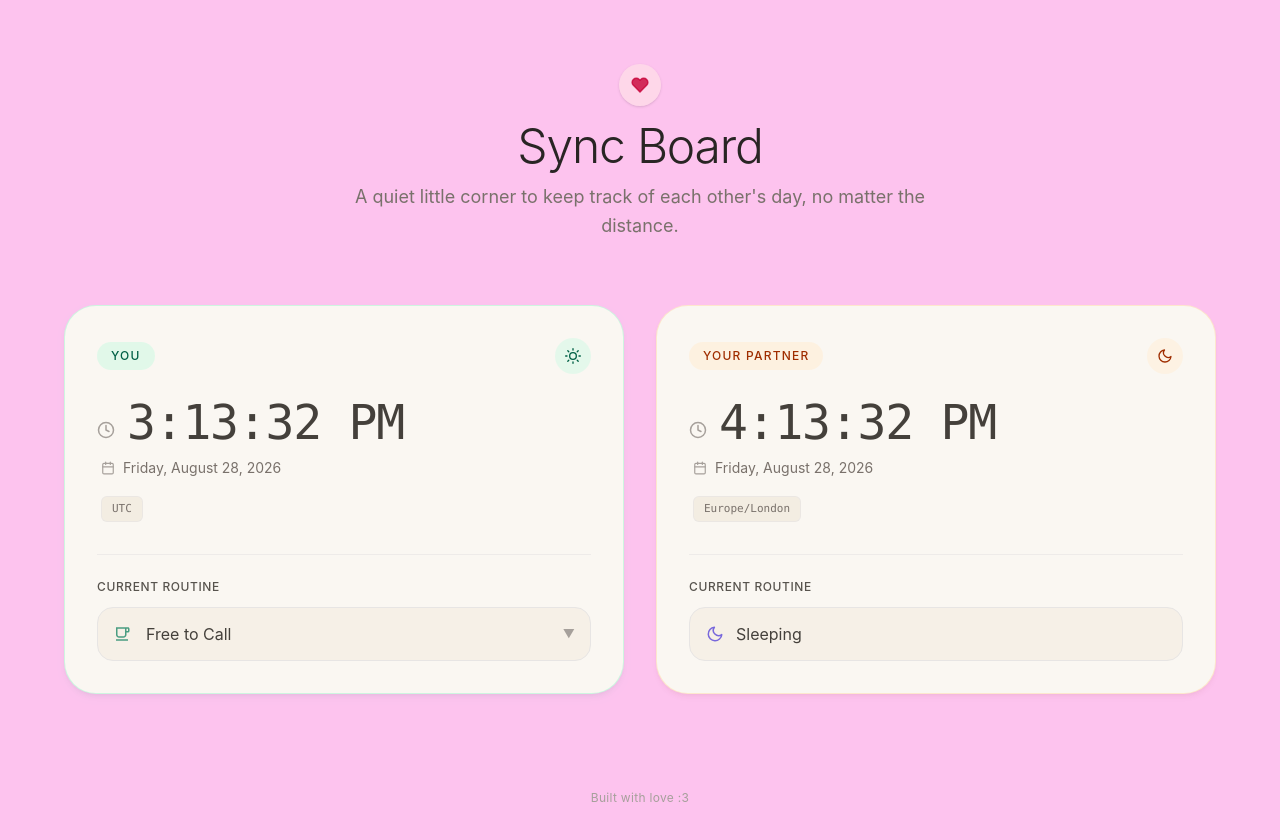
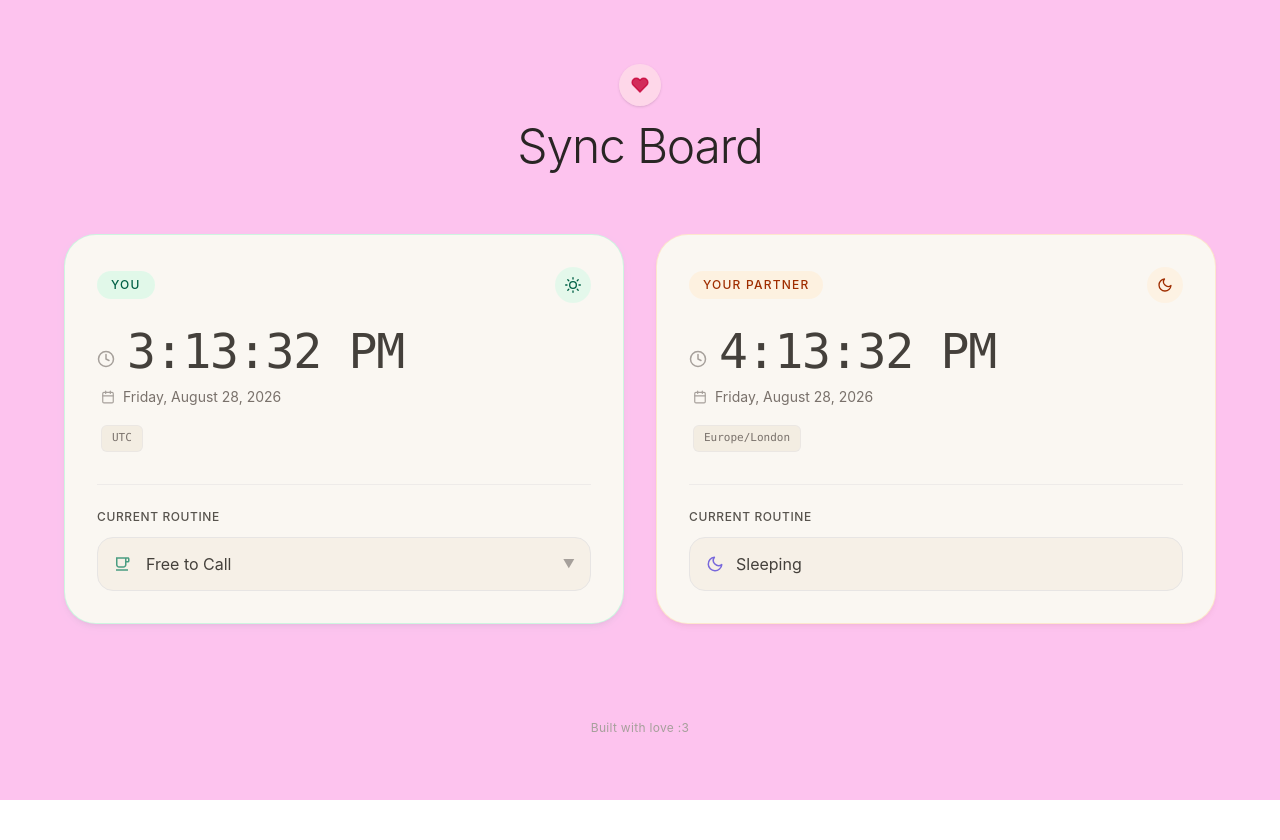
Before and after one commit to murphy-afk/sync-board, a React (Vite) app in the folder client/: page / in a window 1280 px wide. Shown: the top 840 px of the page. After the commit the page ends 800 px from the top, so only its background shows below. Built offline with nearby package versions, Linux system fonts and the light colour scheme.

Commit message:
removed subtitle

```diff
--- a/client/src/components/Dashboard.jsx
+++ b/client/src/components/Dashboard.jsx
@@ -28,7 +28,7 @@ export default function Dashboard() {
   }, []);
 
   const TimeCard = ({ label, timezone, time, status, isUser, onStatusChange }) => (
-    <div className={`bg-[#FAF7F2] p-8 rounded-[2rem] border ${isUser ? 'border-emerald-200/50 shadow-emerald-900/5' : 'border-orange-200/50 shadow-orange-900/5'} shadow-md flex flex-col justify-between transition-all duration-300`}>
+    <div className={`bg-[#FAF7F2] p-8 rounded-4xl border ${isUser ? 'border-emerald-200/50 shadow-emerald-900/5' : 'border-orange-200/50 shadow-orange-900/5'} shadow-md flex flex-col justify-between transition-all duration-300`}>
       <div>
         <div className="flex items-center justify-between mb-6">
           <span className={`text-xs font-medium uppercase tracking-widest px-3.5 py-1.5 rounded-full ${isUser ? 'bg-emerald-100/60 text-emerald-800' : 'bg-orange-100/60 text-orange-800'}`}>
@@ -93,9 +93,6 @@ export default function Dashboard() {
           <FiHeart className="text-lg fill-current" />
         </div>
         <h1 className="text-4xl md:text-5xl font-light tracking-tight text-stone-800">Sync Board</h1>
-        <p className="text-stone-500 text-base md:text-lg mt-3 font-normal leading-relaxed">
-          A quiet little corner to keep track of each other's day, no matter the distance.
-        </p>
       </header>
 
       <div className="grid grid-cols-1 xl:grid-cols-2 gap-8 w-full max-w-6xl mx-auto">
```
